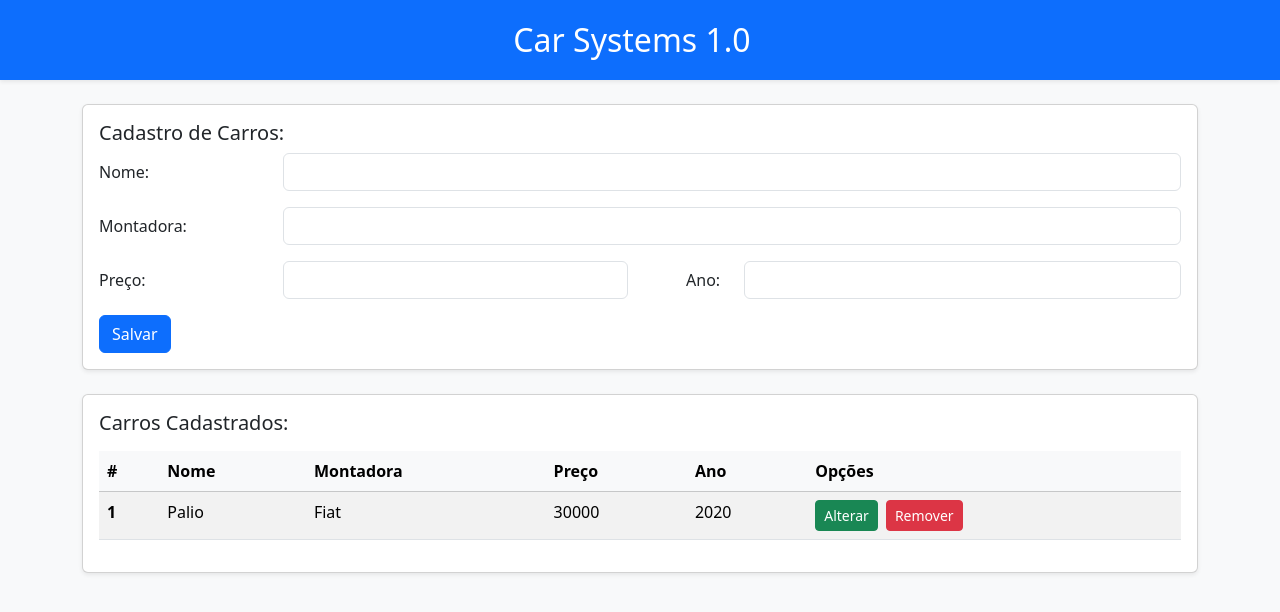
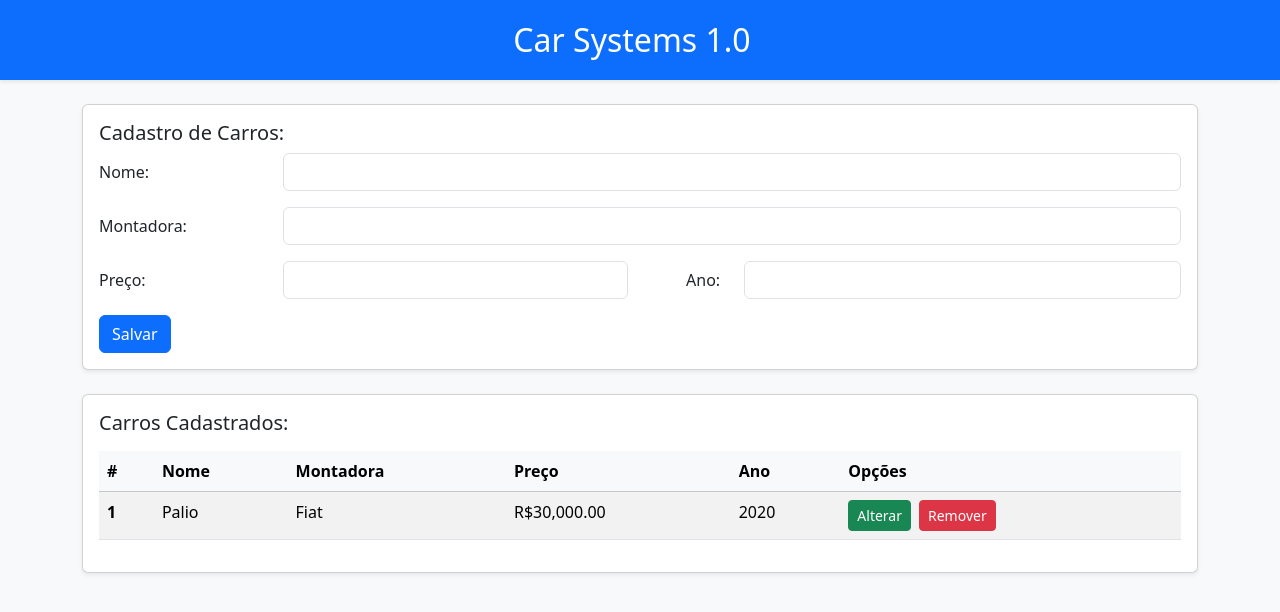
Before and after one commit to ArthurMotter/projeto02-modulo03, an Angular app: page / in a window 1280 px wide. Shown: the top 612 px of the page. Built offline with nearby package versions, Linux system fonts and the light colour scheme.

Commit message:
delete logic

```diff
--- a/src/app/app.component.html
+++ b/src/app/app.component.html
@@ -11,5 +11,5 @@
 <main class="container">
   <!-- Custom components -->
   <app-car-form (carAdded)="onCarAdded($event)"></app-car-form>
-  <app-car-list [cars]="cars"></app-car-list>
+  <app-car-list [cars]="cars" (carDeleted)="onCarDeleted($event)"></app-car-list>
 </main>
--- a/src/app/app.component.ts
+++ b/src/app/app.component.ts
@@ -21,4 +21,9 @@ export class AppComponent {
   onCarAdded(car: Car) {
     this.cars.push(car);
   }
+
+  // Method to handle the deletion emitted by the table
+  onCarDeleted(index: number) {
+    this.cars.splice(index, 1);
+  }
 }
--- a/src/app/components/car-list/car-list.component.html
+++ b/src/app/components/car-list/car-list.component.html
@@ -18,16 +18,16 @@
           <th scope="row">{{ i + 1 }}</th>
           <td>{{ car.name }}</td>
           <td>{{ car.assembler }}</td>
-          <td>{{ car.price }}</td>
+          <td>{{ car.price | currency:'BRL' }}</td>
           <td>{{ car.year }}</td>
           <td>
             <button class="btn btn-success btn-sm me-2">Alterar</button>
-            <button class="btn btn-danger btn-sm">Remover</button>
+            <button (click)="deleteCar(i)" class="btn btn-danger btn-sm">Remover</button>
           </td>
         </tr>
-        <!-- Message if no cars -->
+
         <tr *ngIf="cars.length === 0">
-            <td colspan="6" class="text-center">Nenhum carro cadastrado.</td>
+          <td colspan="6" class="text-center">Nenhum carro cadastrado.</td>
         </tr>
       </tbody>
     </table>
--- a/src/app/components/car-list/car-list.component.ts
+++ b/src/app/components/car-list/car-list.component.ts
@@ -1,4 +1,4 @@
-import { Component, Input } from '@angular/core';
+import { Component, EventEmitter, Input, Output } from '@angular/core';
 import { Car } from '../../models/car.model';
 import { CommonModule } from '@angular/common';
 
@@ -11,4 +11,12 @@ import { CommonModule } from '@angular/common';
 export class CarListComponent {
   // Receive the objects array from parent (appComponent)
   @Input() cars: Car[] = [];
+
+  // Emmit the car to be deleted by Id
+  @Output() carDeleted = new EventEmitter<number>();
+
+  // Car deletion method
+  deleteCar(index: number) {
+    this.carDeleted.emit(index);
+  }
 }
```
